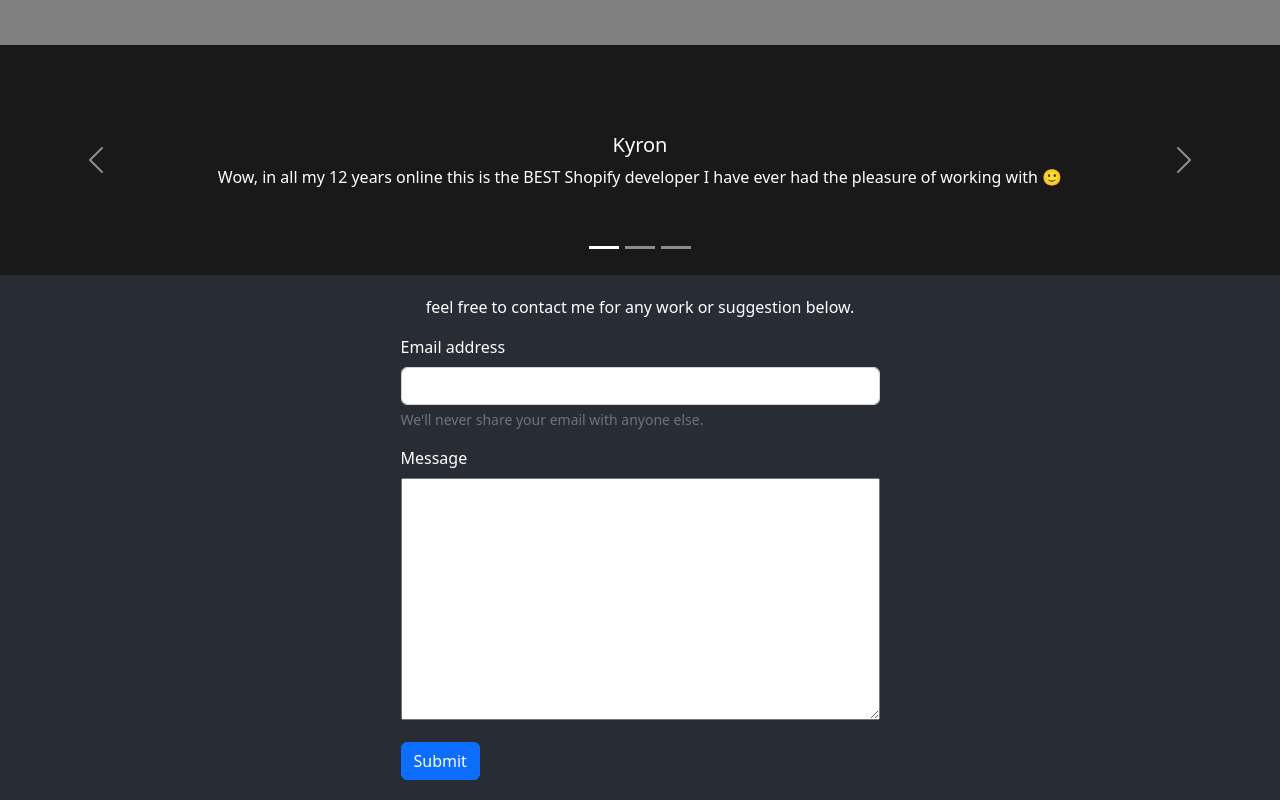
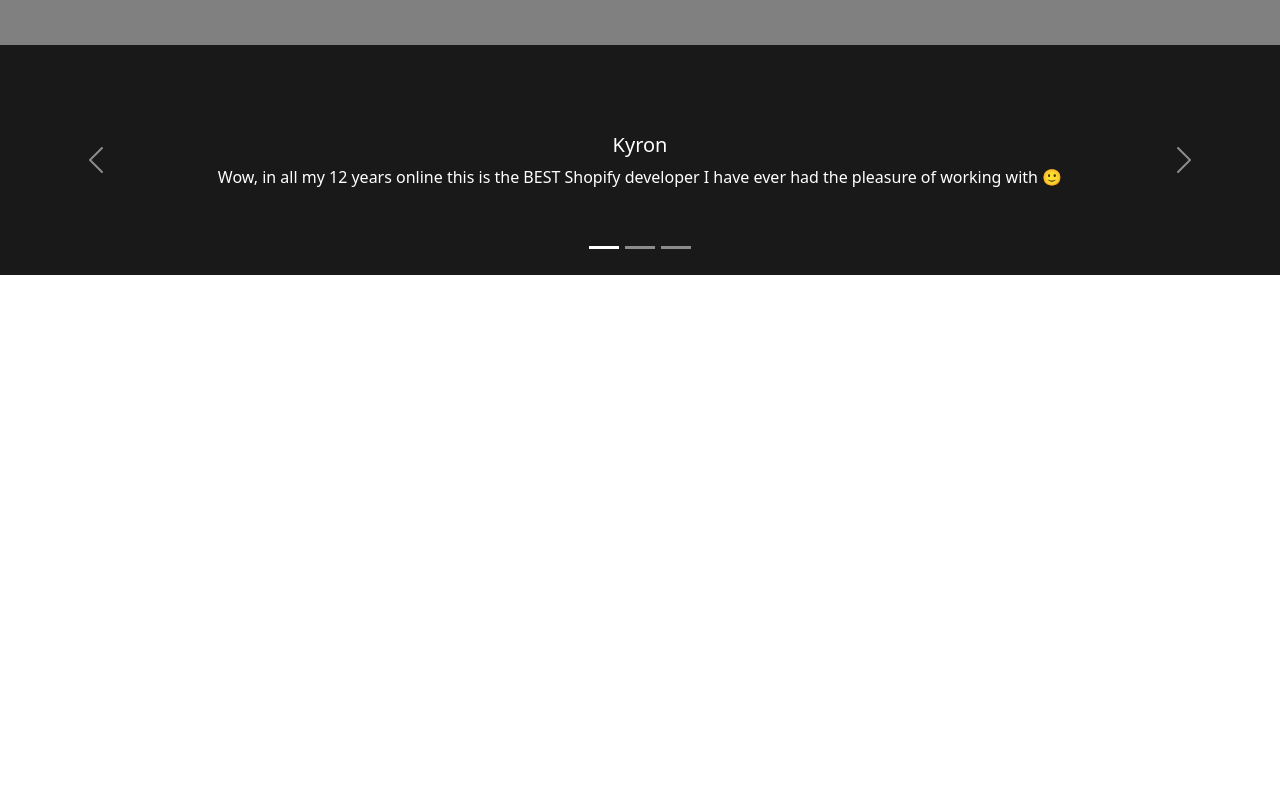
Before and after one commit to cybrosolutions/Munawar-Portfolio, a plain HTML site: page index.html in a window 1280 px wide. Shown: the part 1794-2594 px from the top of the page. After the commit the page ends 2069 px from the top, so only its background shows below. Drawn offline with nearby package versions, Linux system fonts and the light colour scheme.

Commit message:
Update index.html

```diff
--- a/index.html
+++ b/index.html
@@ -174,7 +174,7 @@
 
 
     <!-- Contact Start -->
-     <section class="container-fluid contact-footer" id="contact">
+     <!--<section class="container-fluid contact-footer" id="contact">
 
        <form>
         <p>feel free to contact me for any work or suggestion below.</p>
@@ -189,7 +189,7 @@
         </div>
         <button type="submit" class="btn btn-primary">Submit</button>
       </form>
-     </section>
+     </section>-->
     <!-- Contact End -->
 
 
```
